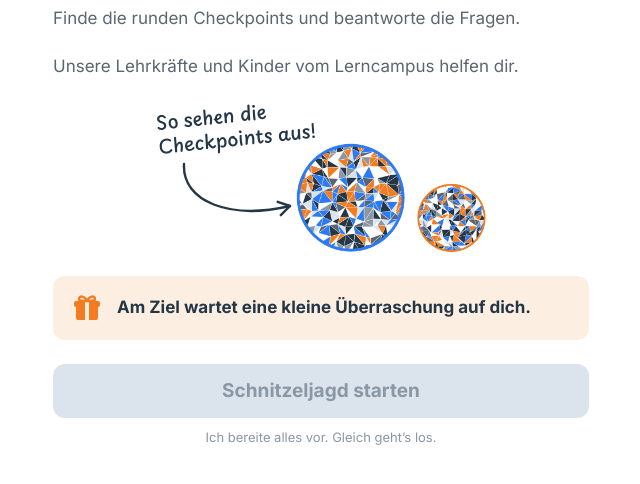
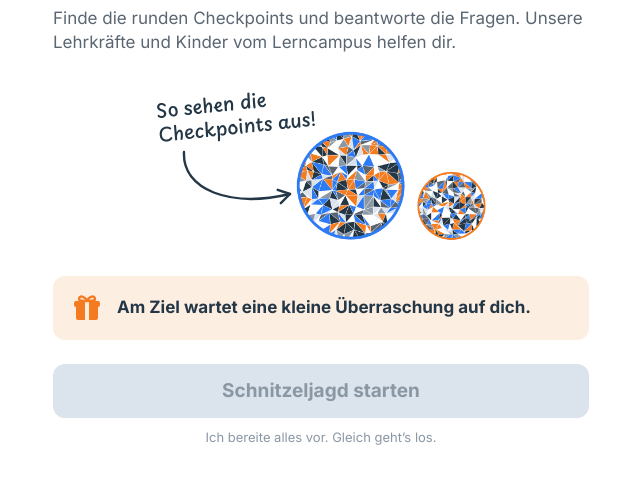
Before and after one commit to sadw4223/Formulare, a plain HTML site: page schnitzeljagd/index.html in a window 1280 px wide. Shown: the part 216-700 px from the top of the page, without its empty margins (319-959 px from the left). Drawn offline with Linux system fonts and the light colour scheme.

Commit message:
1911261736

```diff
--- a/schnitzeljagd/index.html
+++ b/schnitzeljagd/index.html
@@ -30,7 +30,7 @@
   h1 { font-size: 30px; line-height: 1.16; font-weight: 700; color: var(--tinte); margin: 28px 0 10px; }
   .lead { margin: 0 0 24px; }
   @font-face { font-family: "Anmerkung"; src: url(schrift/playpen-anmerkung.woff2) format("woff2"); font-weight: 500; font-display: block; }
-  .beispiel-bild { display: block; width: 100%; max-width: 330px; height: auto; margin: 0 auto 24px; overflow: visible; }
+  .beispiel-bild { display: block; width: 100%; max-width: 330px; height: auto; margin: 36px auto 36px; overflow: visible; }
   .anmerkung text { font-family: "Anmerkung", "Playpen Sans", cursive; font-weight: 500; font-size: 19px; fill: var(--tinte); }
   .anmerkung path { fill: none; stroke: var(--tinte); stroke-width: 2.4; stroke-linecap: round; stroke-linejoin: round; }
   .regel { display: flex; gap: 14px; align-items: center; background: #fdeee2; border-radius: 12px; padding: 16px 18px; margin: 0 0 24px; color: var(--tinte); font-size: 17px; line-height: 1.4; font-weight: 700; }
@@ -169,7 +169,7 @@
   /* Kleine Handys (z. B. iPhone SE): alles ein wenig enger, damit „Schnitzeljagd starten“ ohne Scrollen sichtbar bleibt */
   @media (max-height: 720px) {
     main > .weg { margin-top: 12px; } h1 { margin-top: 16px; }
-    .lead, .beispiel-bild { margin-bottom: 16px; } .beispiel-bild { width: auto; height: 124px; }
+    .lead { margin-bottom: 16px; } .beispiel-bild { width: auto; height: 124px; margin: 24px auto; }
     .regel { margin-bottom: 16px; padding: 12px 16px; }
   }
 </style>
@@ -188,7 +188,6 @@
   </div>
   <p class="lead" id="lead"></p>
   <div id="beispiel" hidden>
-    <p class="lead" id="hilfe"></p>
     <!-- Beispielbild mit handschriftlicher Anmerkung (Playpen Sans), Pfeil zeigt auf die Checkpoints -->
     <svg class="beispiel-bild" viewBox="0 0 330 150" role="img" aria-label="So sehen die Checkpoints aus: ein großer runder Aufkleber mit blauem Rand und ein kleiner mit orangem Rand.">
       <image href="beispiel-checkpoint.png" x="140" y="41" width="190" height="109.4"/>
@@ -347,9 +346,9 @@ window.schnitzeljagdStarten = function () {
     const e = stand.erledigt, fertig = e >= N;
     const ev = auswertung();
     $("titel").textContent = fertig ? (ev.alle ? "Alle Fragen richtig." : "Geschafft.") : (e === 0 ? "Kennst du schon den Lerncampus Wascherde?" : "Weiter geht’s");
-    $("lead").textContent = fertig ? daten.ende : (e === 0 ? daten.start : "Folge dem Pfeil bis zum nächsten Checkpoint!");
+    $("lead").textContent = fertig ? daten.ende : (e === 0 ? [daten.start, daten.hilfe].filter(Boolean).join(" ") : "Folge dem Pfeil bis zum nächsten Checkpoint!");
     $("regel").hidden = e !== 0;
-    $("beispiel").hidden = e !== 0 || !daten.hilfe; $("hilfe").textContent = daten.hilfe || "";
+    $("beispiel").hidden = e !== 0;
     $("regelText").textContent = daten.regel;
     $("ergebnis").hidden = !fertig;
     if (fertig) {
--- a/schnitzeljagd/sw.js
+++ b/schnitzeljagd/sw.js
@@ -1,7 +1,7 @@
 // Speichert die Schnitzeljagd beim ersten Öffnen komplett auf dem Gerät – danach läuft sie auch ohne Internet.
 // Texte (index.html, stationen.js, peilungen.json) kommen, wenn möglich, frisch aus dem Netz (höchstens 2,5 s warten), sonst aus dem Speicher.
 // Alles andere kommt aus dem Speicher. Ändert sich VERSION (setzt bauen.py), wird alles neu geladen.
-const VERSION = "6dd417a6d5";
+const VERSION = "97265aad8e";
 const CACHE = "schnitzeljagd-" + VERSION;
 const DATEIEN = ["./", "index.html", "stationen.js", "logo.png", "medaille-vorne.png", "medaille-hinten.png", "beispiel-checkpoint.png", "schrift/playpen-anmerkung.woff2", "vendor/aframe-v1.5.0.min.js", "vendor/mindar-image-aframe.prod.js", "targets/stationen.mind"];
 
```
